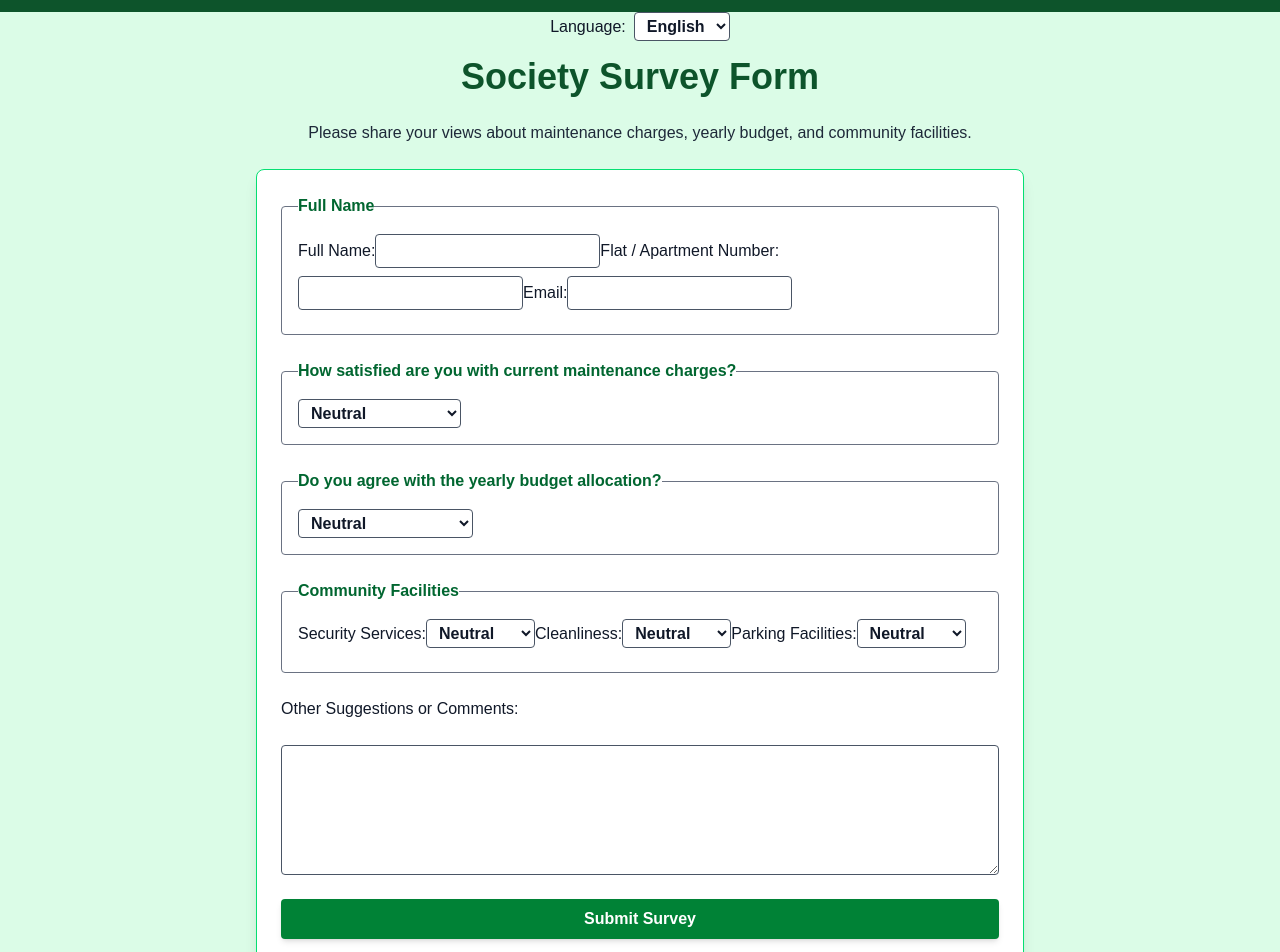
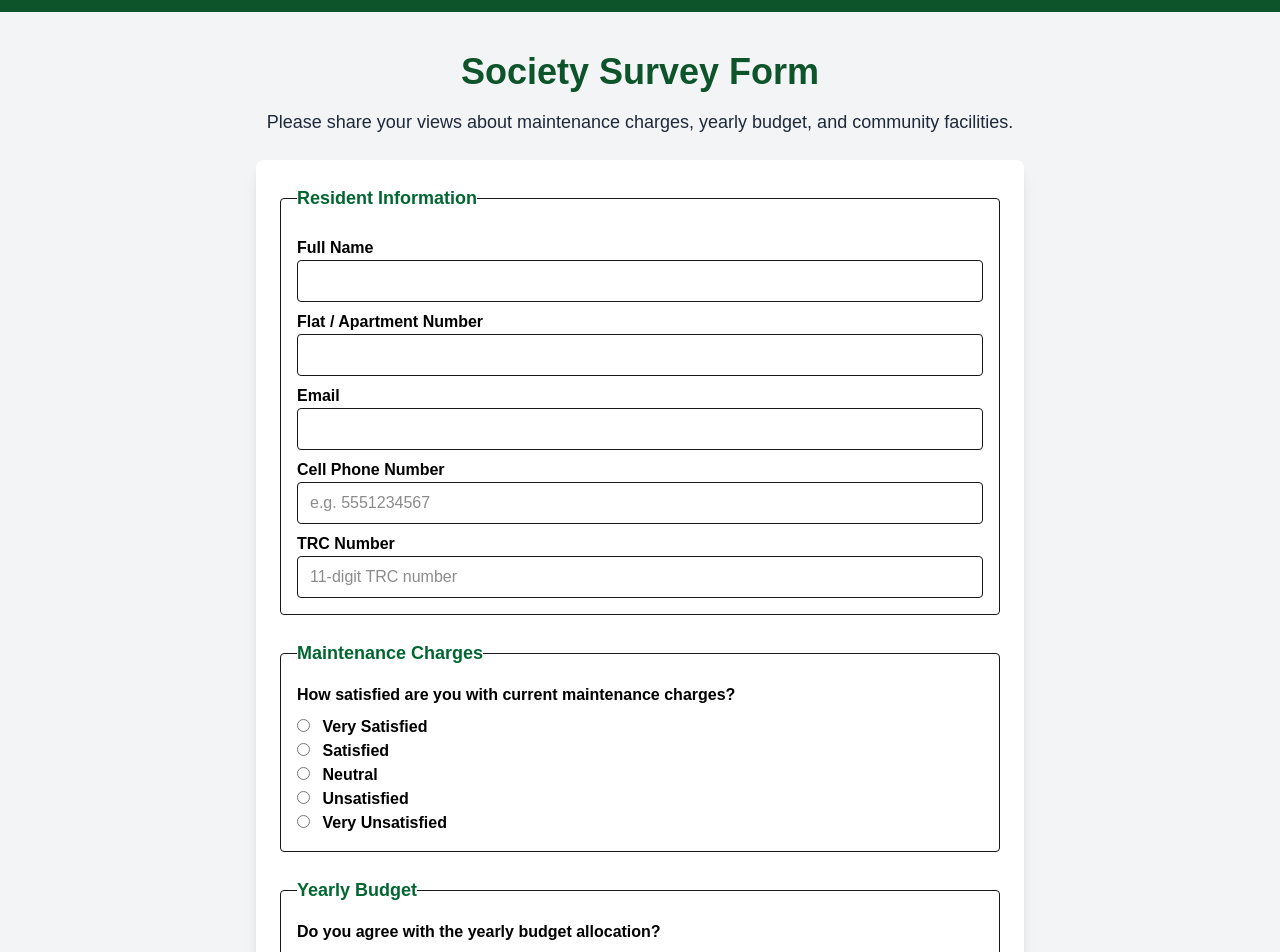
Before and after one commit to amijaz786/arbab-sons, a Next.js app: page /contact in a window 1280 px wide. Shown: the part 460-1412 px from the top of the page. Built offline with nearby package versions, Linux system fonts and the light colour scheme.

Commit message:
Update contact page with survey form

```diff
--- a/app/contact/page.tsx
+++ b/app/contact/page.tsx
@@ -1,200 +1,148 @@
 "use client";
-
-import { useForm, ValidationError } from "@formspree/react";
 import { useState } from "react";
 
 export default function SocietySurvey() {
-  const [state, handleSubmit] = useForm("mgogjojz"); // your Formspree form ID
-  const [language, setLanguage] = useState("en");
+  const [submitted, setSubmitted] = useState(false);
 
-  const translations = {
-    en: {
-      title: "Society Survey Form",
-      intro: "Please share your views about maintenance charges, yearly budget, and community facilities.",
-      name: "Full Name",
-      flat: "Flat / Apartment Number",
-      email: "Email",
-      maintenance: "How satisfied are you with current maintenance charges?",
-      maintenanceOptions: ["Very Satisfied", "Satisfied", "Neutral", "Unsatisfied", "Very Unsatisfied"],
-      budget: "Do you agree with the yearly budget allocation?",
-      budgetOptions: ["Strongly Agree", "Agree", "Neutral", "Disagree", "Strongly Disagree"],
-      security: "Security Services",
-      cleanliness: "Cleanliness",
-      parking: "Parking Facilities",
-      facilityOptions: ["Excellent", "Good", "Neutral", "Poor"],
-      comments: "Other Suggestions or Comments",
-      submit: "Submit Survey",
-      thanks: "✅ Thank you for your feedback!",
-    },
-    tr: {
-      title: "Site Anket Formu",
-      intro: "Lütfen aidat ücretleri, yıllık bütçe ve ortak tesisler hakkında görüşlerinizi paylaşın.",
-      name: "Ad Soyad",
-      flat: "Daire Numarası",
-      email: "E-posta",
-      maintenance: "Mevcut aidat ücretlerinden ne kadar memnunsunuz?",
-      maintenanceOptions: ["Çok Memnun", "Memnun", "Nötr", "Memnun Değil", "Hiç Memnun Değil"],
-      budget: "Yıllık bütçe tahsisini onaylıyor musunuz?",
-      budgetOptions: ["Kesinlikle Katılıyorum", "Katılıyorum", "Nötr", "Katılmıyorum", "Kesinlikle Katılmıyorum"],
-      security: "Güvenlik Hizmetleri",
-      cleanliness: "Temizlik",
-      parking: "Otopark Hizmetleri",
-      facilityOptions: ["Mükemmel", "İyi", "Nötr", "Kötü"],
-      comments: "Diğer Öneriler veya Yorumlar",
-      submit: "Anketi Gönder",
-      thanks: "✅ Geri bildiriminiz için teşekkürler!",
-    },
-    ar: {
-      title: "نموذج استبيان المجتمع",
-      intro: "يرجى مشاركة آرائكم حول رسوم الصيانة والميزانية السنوية والمرافق العامة.",
-      name: "الاسم الكامل",
-      flat: "رقم الشقة",
-      email: "البريد الإلكتروني",
-      maintenance: "هل أنت راضٍ عن رسوم الصيانة الحالية؟",
-      maintenanceOptions: ["راضٍ جدًا", "راضٍ", "محايد", "غير راضٍ", "غير راضٍ جدًا"],
-      budget: "هل توافق على تخصيص الميزانية السنوية؟",
-      budgetOptions: ["أوافق بشدة", "أوافق", "محايد", "لا أوافق", "لا أوافق بشدة"],
-      security: "خدمات الأمن",
-      cleanliness: "النظافة",
-      parking: "مرافق المواقف",
-      facilityOptions: ["ممتاز", "جيد", "محايد", "سيئ"],
-      comments: "اقتراحات أو تعليقات أخرى",
-      submit: "إرسال الاستبيان",
-      thanks: "✅ شكراً لملاحظاتكم!",
-    },
+  const handleSubmit = (e) => {
+    e.preventDefault();
+    setSubmitted(true);
   };
 
+  if (submitted) {
+    return (
+      <main className="min-h-screen flex flex-col items-center justify-center bg-green-50 px-6 py-10">
+        <h1 className="text-3xl font-bold text-green-800 mb-4">✅ Thank you for your feedback!</h1>
+        <p className="text-gray-700 text-lg">
+          Your responses have been recorded. We appreciate your time and input in improving our community.
+        </p>
+      </main>
+    );
+  }
+
   return (
-    <main className="min-h-screen flex flex-col items-center justify-center bg-green-100 px-6">
-      {/* Language Selector */}
-      <div className="mb-4">
-        <label className="text-gray-900 font-medium mr-2">Language:</label>
-        <select
-          value={language}
-          onChange={(e) => setLanguage(e.target.value)}
-          className="border border-gray-600 rounded px-2 py-1 text-gray-900 bg-white font-semibold"
-        >
-          <option value="en">English</option>
-          <option value="tr">Türkçe</option>
-          <option value="ar">العربية</option>
-        </select>
-      </div>
+    <main className="min-h-screen flex flex-col items-center justify-center bg-gray-100 px-6 py-10">
+      <h1 className="text-4xl font-bold text-green-900 mb-4">Society Survey Form</h1>
+      <p className="text-gray-800 mb-6 text-lg">
+        Please share your views about maintenance charges, yearly budget, and community facilities.
+      </p>
 
-      <h1 className="text-4xl font-bold text-green-900 mb-6">{translations[language].title}</h1>
-      <p className="text-gray-800 mb-6">{translations[language].intro}</p>
+      <form onSubmit={handleSubmit} className="w-full max-w-3xl bg-white shadow-lg rounded-lg p-6 space-y-6">
+        {/* Resident Info */}
+        <fieldset className="border p-4 rounded">
+          <legend className="text-green-800 font-bold text-lg">Resident Information</legend>
 
-      <section className="w-full max-w-3xl bg-white border border-green-400 shadow-lg rounded-lg p-6">
-        {state.succeeded ? (
-          <p className="text-green-700 font-semibold">{translations[language].thanks}</p>
-        ) : (
-          <form onSubmit={handleSubmit} className="flex flex-col gap-6">
-            {/* Resident Information */}
-            <fieldset className="border border-gray-500 p-4 rounded">
-              <legend className="font-semibold text-green-800">{translations[language].name}</legend>
+          <label className="block text-black font-semibold mt-2">Full Name</label>
+          <input type="text" name="name" required className="w-full border px-3 py-2 rounded" />
 
-              <label htmlFor="name" className="text-gray-900 font-medium">{translations[language].name}:</label>
-              <input id="name" type="text" name="name" required className="border border-gray-600 rounded px-2 py-1 mb-2 text-gray-900 bg-white focus:border-green-700 focus:ring-green-700" />
+          <label className="block text-black font-semibold mt-2">Flat / Apartment Number</label>
+          <input type="text" name="flat" required className="w-full border px-3 py-2 rounded" />
 
-              <label htmlFor="flat" className="text-gray-900 font-medium">{translations[language].flat}:</label>
-              <input id="flat" type="text" name="flat" required className="border border-gray-600 rounded px-2 py-1 mb-2 text-gray-900 bg-white focus:border-green-700 focus:ring-green-700" />
+          <label className="block text-black font-semibold mt-2">Email</label>
+          <input type="email" name="email" required className="w-full border px-3 py-2 rounded" />
 
-              <label htmlFor="email" className="text-gray-900 font-medium">{translations[language].email}:</label>
-              <input id="email" type="email" name="email" required className="border border-gray-600 rounded px-2 py-1 text-gray-900 bg-white focus:border-green-700 focus:ring-green-700" />
-              <ValidationError field="email" errors={state.errors} />
-            </fieldset>
+          <label className="block text-black font-semibold mt-2">Cell Phone Number</label>
+          <input
+            type="tel"
+            name="cellPhone"
+            pattern="[0-9]{10,15}"
+            placeholder="e.g. 5551234567"
+            required
+            className="w-full border px-3 py-2 rounded"
+          />
 
-            {/* Maintenance Charges Satisfaction */}
-            <fieldset className="border border-gray-500 p-4 rounded">
-              <legend className="font-semibold text-green-800">{translations[language].maintenance}</legend>
-              <select id="maintenance" name="maintenance" defaultValue="neutral" className="border border-gray-600 rounded px-2 py-1 text-gray-900 bg-white font-semibold focus:border-green-700 focus:ring-green-700">
-                {translations[language].maintenanceOptions.map((opt, idx) => (
-                  <option key={idx} value={opt.toLowerCase()}>{opt}</option>
-                ))}
-              </select>
-            </fieldset>
+          <label className="block text-black font-semibold mt-2">TRC Number</label>
+          <input
+            type="text"
+            name="trcNumber"
+            pattern="[0-9]{11}"
+            placeholder="11-digit TRC number"
+            required
+            className="w-full border px-3 py-2 rounded"
+          />
+        </fieldset>
 
-            {/* Yearly Budget Opinion */}
-            <fieldset className="border border-gray-500 p-4 rounded">
-              <legend className="font-semibold text-green-800">{translations[language].budget}</legend>
-              <select id="budget" name="budget" defaultValue="neutral" className="border border-gray-600 rounded px-2 py-1 text-gray-900 bg-white font-semibold focus:border-green-700 focus:ring-green-700">
-                {translations[language].budgetOptions.map((opt, idx) => (
-                  <option key={idx} value={opt.toLowerCase()}>{opt}</option>
-                ))}
-              </select>
-            </fieldset>
+        {/* Maintenance Charges */}
+        <fieldset className="border p-4 rounded">
+          <legend className="text-green-800 font-bold text-lg">Maintenance Charges</legend>
+          <p className="text-black font-semibold mb-2">How satisfied are you with current maintenance charges?</p>
+          {["Very Satisfied","Satisfied","Neutral","Unsatisfied","Very Unsatisfied"].map(opt => (
+            <label key={opt} className="block text-black font-bold">
+              <input type="radio" name="maintenance" value={opt} className="mr-2" required /> {opt}
+            </label>
+          ))}
+        </fieldset>
 
-{/* Community Facilities */}
-<fieldset className="border border-gray-500 p-4 rounded">
-  <legend className="font-semibold text-green-800">Community Facilities</legend>
+        {/* Budget */}
+        <fieldset className="border p-4 rounded">
+          <legend className="text-green-800 font-bold text-lg">Yearly Budget</legend>
+          <p className="text-black font-semibold mb-2">Do you agree with the yearly budget allocation?</p>
+          {["Strongly Agree","Agree","Neutral","Disagree","Strongly Disagree"].map(opt => (
+            <label key={opt} className="block text-black font-bold">
+              <input type="radio" name="budget" value={opt} className="mr-2" required /> {opt}
+            </label>
+          ))}
+        </fieldset>
 
-  <label htmlFor="security" className="text-gray-900 font-medium">
-    {translations[language].security}:
-  </label>
-  <select
-    id="security"
-    name="security"
-    defaultValue="neutral"
-    className="border border-gray-600 rounded px-2 py-1 mb-2 text-gray-900 bg-white font-semibold focus:border-green-700 focus:ring-green-700"
-  >
-    {translations[language].facilityOptions.map((opt, idx) => (
-      <option key={idx} value={opt.toLowerCase()}>{opt}</option>
-    ))}
-  </select>
+        {/* Governance */}
+        <fieldset className="border p-4 rounded">
+          <legend className="text-green-800 font-bold text-lg">Governance & Participation</legend>
 
-  <label htmlFor="cleanliness" className="text-gray-900 font-medium">
-    {translations[language].cleanliness}:
-  </label>
-  <select
-    id="cleanliness"
-    name="cleanliness"
-    defaultValue="neutral"
-    className="border border-gray-600 rounded px-2 py-1 mb-2 text-gray-900 bg-white font-semibold focus:border-green-700 focus:ring-green-700"
-  >
-    {translations[language].facilityOptions.map((opt, idx) => (
-      <option key={idx} value={opt.toLowerCase()}>{opt}</option>
-    ))}
-  </select>
+          <p className="text-black font-semibold">Have you ever been invited for a meeting?</p>
+          <label className="block text-black font-bold">
+            <input type="radio" name="invitedMeeting" value="Yes" className="mr-2" required /> Yes
+          </label>
+          <label className="block text-black font-bold">
+            <input type="radio" name="invitedMeeting" value="No" className="mr-2" /> No
+          </label>
 
-  <label htmlFor="parking" className="text-gray-900 font-medium">
-    {translations[language].parking}:
-  </label>
-  <select
-    id="parking"
-    name="parking"
-    defaultValue="neutral"
-    className="border border-gray-600 rounded px-2 py-1 mb-2 text-gray-900 bg-white font-semibold focus:border-green-700 focus:ring-green-700"
-  >
-    {translations[language].facilityOptions.map((opt, idx) => (
-      <option key={idx} value={opt.toLowerCase()}>{opt}</option>
-    ))}
-  </select>
-</fieldset>
+          <p className="text-black font-semibold mt-3">Have you voted for the selection of management?</p>
+          <label className="block text-black font-bold">
+            <input type="radio" name="votedManagement" value="Yes" className="mr-2" required /> Yes
+          </label>
+          <label className="block text-black font-bold">
+            <input type="radio" name="votedManagement" value="No" className="mr-2" /> No
+          </label>
 
+          <p className="text-black font-semibold mt-3">Are you satisfied with the water bill charges?</p>
+          {["Very Satisfied","Satisfied","Neutral","Unsatisfied","Very Unsatisfied"].map(opt => (
+            <label key={opt} className="block text-black font-bold">
+              <input type="radio" name="waterCharges" value={opt} className="mr-2" required /> {opt}
+            </label>
+          ))}
 
-{/* Additional Comments */}
-<label htmlFor="comments" className="text-gray-900 font-medium">
-  {translations[language].comments}:
-</label>
-<textarea
-  id="comments"
-  name="comments"
-  rows="5"
-  className="border border-gray-600 rounded px-2 py-1 text-gray-900 bg-white focus:border-green-700 focus:ring-green-700"
-></textarea>
-<ValidationError field="comments" errors={state.errors} />
+          <p className="text-black font-semibold mt-3">Do you agree with the current management to continue?</p>
+          {["Strongly Agree","Agree","Neutral","Disagree","Strongly Disagree"].map(opt => (
+            <label key={opt} className="block text-black font-bold">
+              <input type="radio" name="continueManagement" value={opt} className="mr-2" required /> {opt}
+            </label>
+          ))}
+        </fieldset>
 
-{/* Submit */}
-<button
-  type="submit"
-  disabled={state.submitting}
-  className="bg-green-700 text-white font-semibold py-2 px-4 rounded hover:bg-green-800 shadow-md"
->
-  {state.submitting ? "Submitting..." : translations[language].submit}
-</button>
+        {/* Facilities with Star Ratings */}
+        <fieldset className="border p-4 rounded">
+          <legend className="text-green-800 font-bold text-lg">Community Facilities</legend>
+          {["Security Services","Cleanliness","Parking Facilities"].map(facility => (
+            <div key={facility} className="mb-4">
+              <p className="text-black font-semibold">{facility}</p>
+              {[1,2,3,4,5].map(star => (
+                <label key={star} className="mr-2 text-yellow-500 font-bold">
+                  <input type="radio" name={facility} value={star} className="hidden" required /> ⭐
+                </label>
+              ))}
+            </div>
+          ))}
+        </fieldset>
 
-          </form>
-        )}
-      </section>
+        {/* Comments */}
+        <label className="block text-black font-semibold">Other Suggestions or Comments</label>
+        <textarea name="comments" rows="4" className="w-full border px-3 py-2 rounded"></textarea>
+
+        {/* Submit */}
+        <button type="submit" className="bg-green-700 text-white font-bold py-2 px-4 rounded hover:bg-green-800">
+          Submit Survey
+        </button>
+      </form>
     </main>
   );
 }
```
